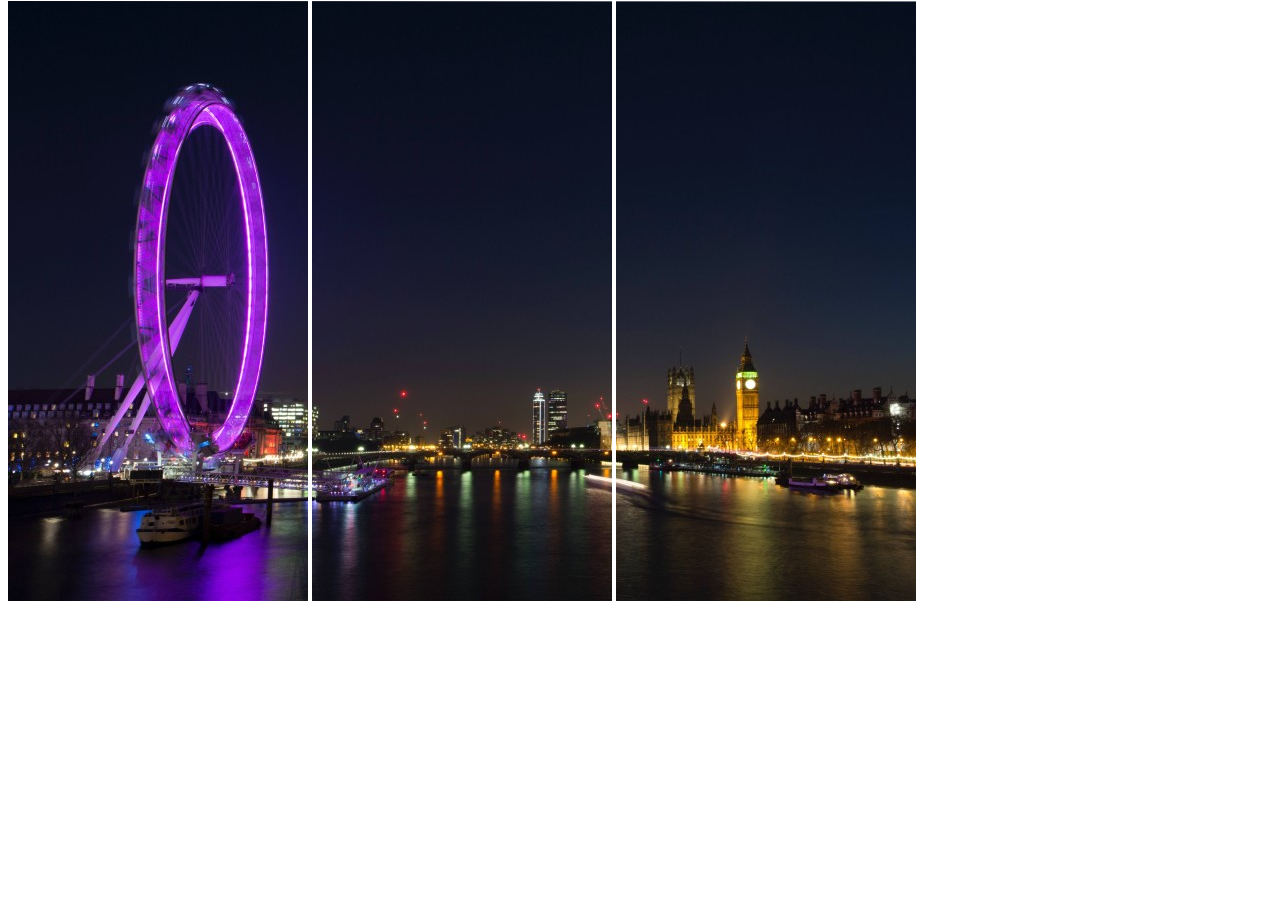
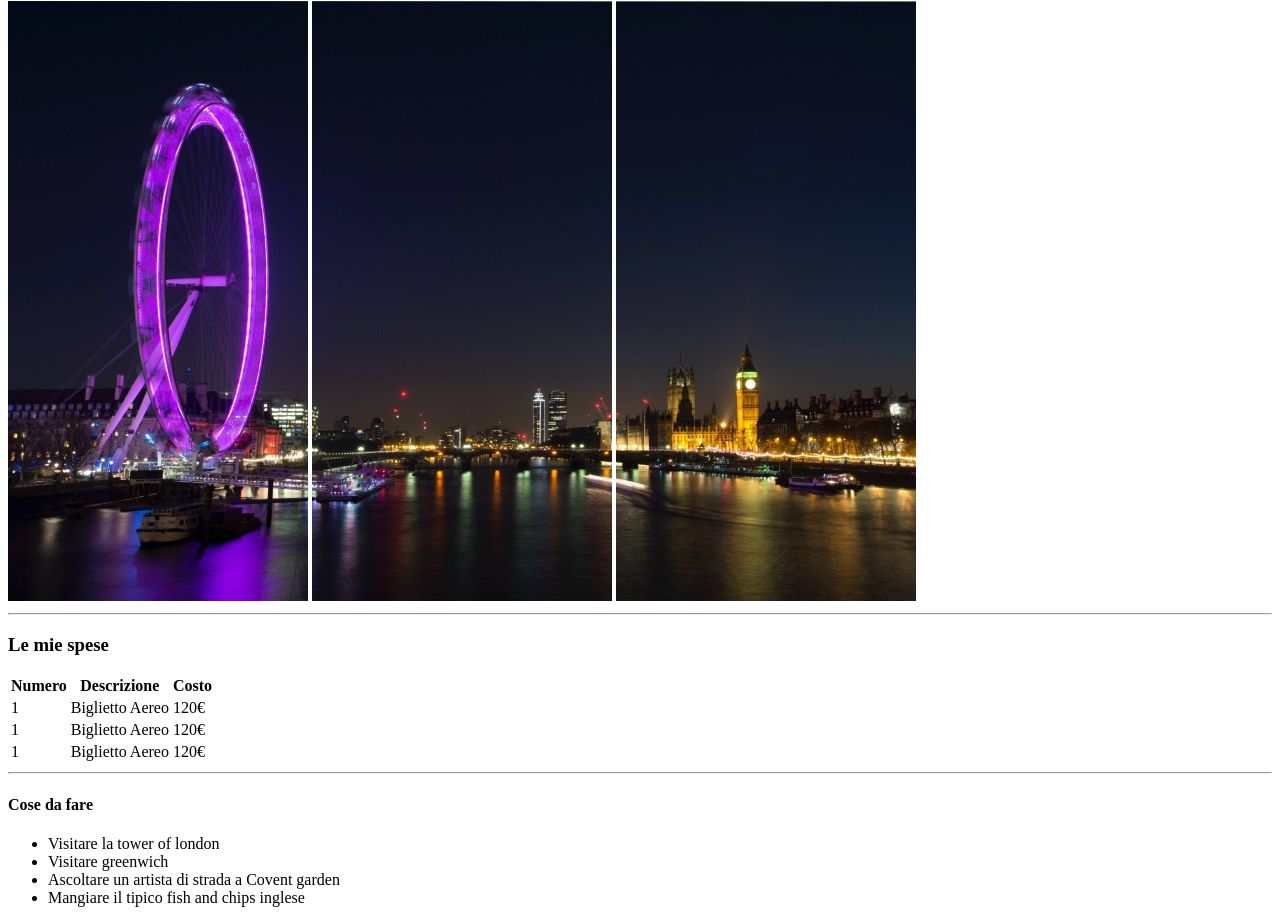
Before and after one commit to Unsmanuel25/html-london-trip, a plain HTML site: page index.html in a window 1280 px wide. Shown: the part 79-1002 px from the top of the page. Before the commit the page ends 800 px from the top, so only its background shows below. Drawn offline with Linux system fonts and the light colour scheme.

Commit message:
add table

```diff
--- a/index.html
+++ b/index.html
@@ -11,10 +11,55 @@
 <body>
     <header>
         <h1>Il mio Viaggio a Londra</h1>
-        <img src="img/pexels-bill-emrich-230794-0.jpg">
-        <img src="img/pexels-bill-emrich-230794-1.jpg">
-        <img src="img/pexels-bill-emrich-230794-2.jpg">
+        <img src="img/pexels-bill-emrich-230794-0.jpg" alt="">
+        <img src="img/pexels-bill-emrich-230794-1.jpg" alt="">
+        <img src="img/pexels-bill-emrich-230794-2.jpg" alt="">
+        <hr>
     </header>
+
+    <main>
+        <h3>Le mie spese</h3>
+        <table>
+            <!--intestazione tab-->
+            <thead>
+                <tr>
+                    <th>Numero</th>
+                    <th>Descrizione</th>
+                    <th>Costo</th>
+                </tr>
+            </thead>
+
+            <!--corpo tab-->
+            <tbody>
+                <tr>
+                    <td>1</td>
+                    <td>Biglietto Aereo</td>
+                    <td>120&#8364;</td>
+                </tr>
+                <tr>
+                    <td>1</td>
+                    <td>Biglietto Aereo</td>
+                    <td>120&#8364;</td>
+                </tr>
+                <tr>
+                    <td>1</td>
+                    <td>Biglietto Aereo</td>
+                    <td>120&#8364;</td>
+                </tr>
+            </tbody>
+
+        </table>
+
+
+        <hr>
+        <h4>Cose da fare</h4>
+        <ul>
+            <li>Visitare la tower of london</li>
+            <li>Visitare greenwich</li>
+            <li>Ascoltare un artista di strada a Covent garden</li>
+            <li>Mangiare il tipico fish and chips inglese</li>
+        </ul>
+    </main>
 
 </body>
 
```
